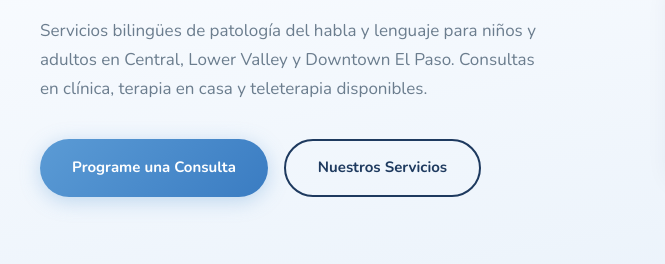
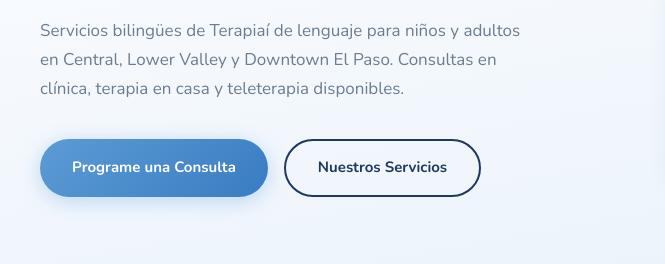
Before and after one commit to Margaritadave/Star-Therapy, a plain HTML site: page star_therapy_es.html in a window 1280 px wide. Shown: the part 505-769 px from the top of the page, 0-665 px from the left. Drawn offline with nearby package versions, Linux system fonts and the light colour scheme.

Commit message:
Update service description in Spanish

```diff
--- a/star_therapy_es.html
+++ b/star_therapy_es.html
@@ -423,7 +423,7 @@
     <div>
       <div class="hero-badge"><span></span> Aceptando Nuevos Pacientes</div>
       <h1>Ayudando a El Paso a <em>Comunicarse</em> con Confianza</h1>
-      <p>Servicios biling&uuml;es de patolog&iacute;a del habla y lenguaje para ni&ntilde;os y adultos en Central, Lower Valley y Downtown El Paso. Consultas en cl&iacute;nica, terapia en casa y teleterapia disponibles.</p>
+      <p>Servicios biling&uuml;es de Terapia&iacute; de lenguaje para ni&ntilde;os y adultos en Central, Lower Valley y Downtown El Paso. Consultas en cl&iacute;nica, terapia en casa y teleterapia disponibles.</p>
       <div class="hero-btns">
         <a href="#intake" class="btn btn-primary">Programe una Consulta</a>
         <a href="#services" class="btn btn-outline">Nuestros Servicios</a>
```
